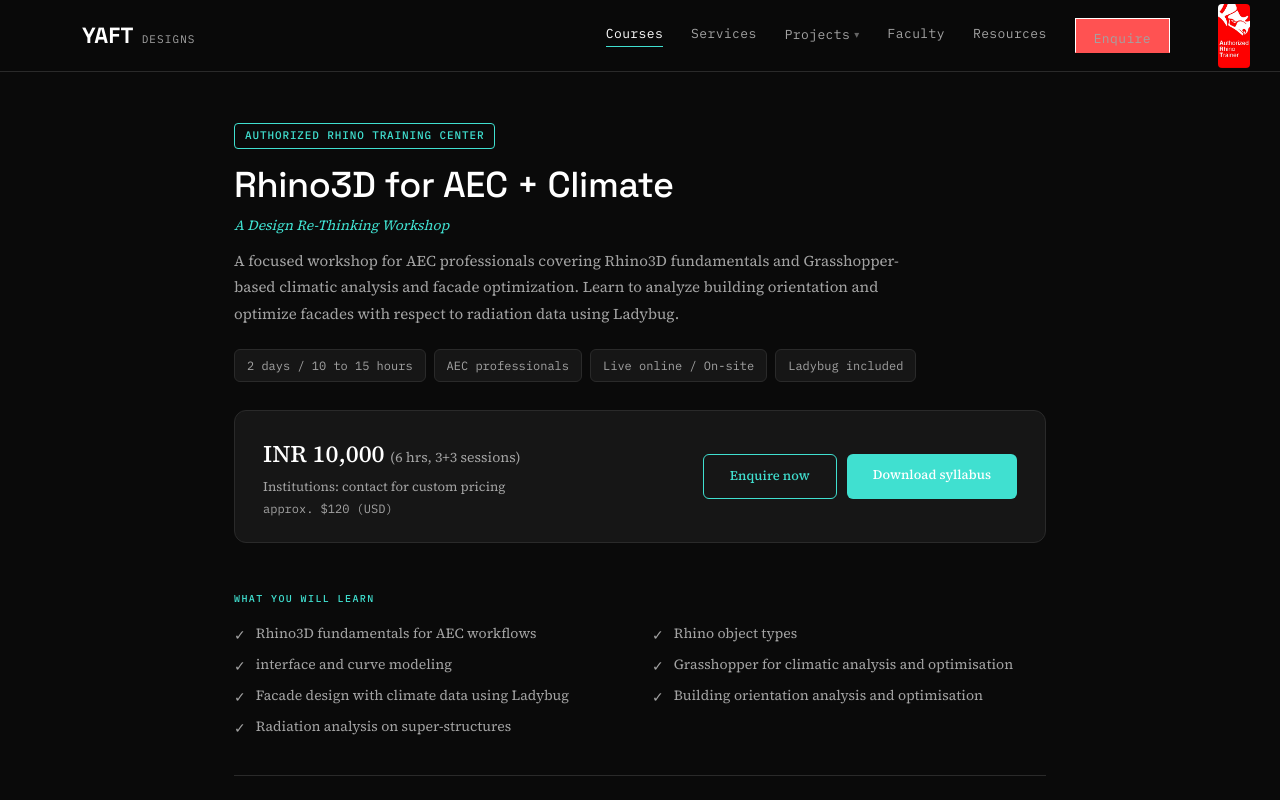
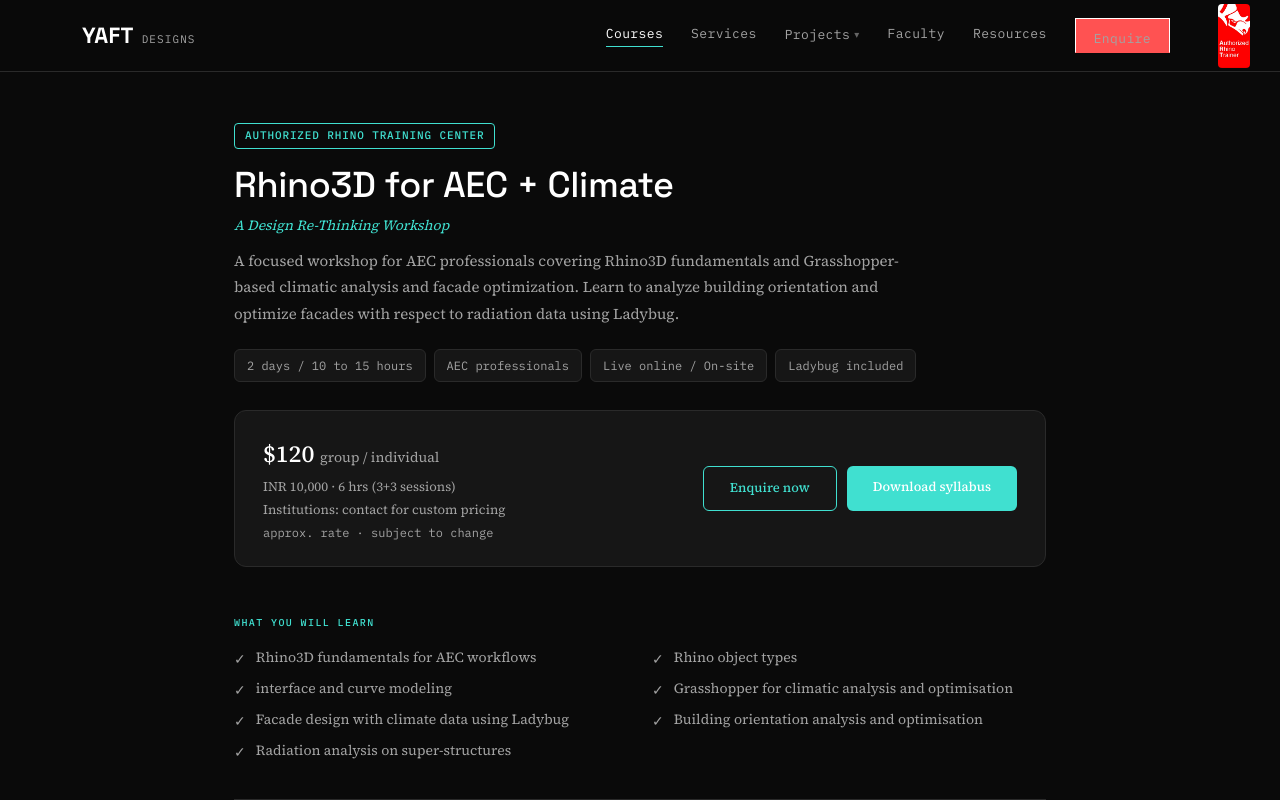
Before and after one commit to YAFTDesigns/yaftwebsite, a Next.js app: page /courses/rhino3d-aec-climate in a window 1280 px wide. Shown: the top 800 px of the page. Built offline with nearby package versions, Linux system fonts and the light colour scheme.

Commit message:
USD price big, INR secondary in rhino3d-aec-climate

```diff
--- a/app/courses/rhino3d-aec-climate/page.tsx
+++ b/app/courses/rhino3d-aec-climate/page.tsx
@@ -25,9 +25,10 @@ export default function Rhino3DAEC() {
       </div>
       <div className={s.ctaBar}>
         <div>
-          <div className={s.priceMain}>INR 10,000 <span style={{fontSize:14,fontWeight:400,color:'var(--ink-soft)'}}>(6 hrs, 3+3 sessions)</span></div>
+          <div className={s.priceMain}>$120 <span style={{fontSize:14,fontWeight:400,color:'var(--ink-soft)'}}>group / individual</span></div>
+          <div className={s.priceSub}>INR 10,000 · 6 hrs (3+3 sessions)</div>
           <div className={s.priceSub}>Institutions: contact for custom pricing</div>
-          <div className={s.priceUsd}>approx. $120 (USD)</div>
+          <div className={s.priceUsd}>approx. rate · subject to change</div>
         </div>
         <div className={s.ctaBtns}>
           <a href="/courses#enquire" className={s.btnOutline}>Enquire now</a>
```
